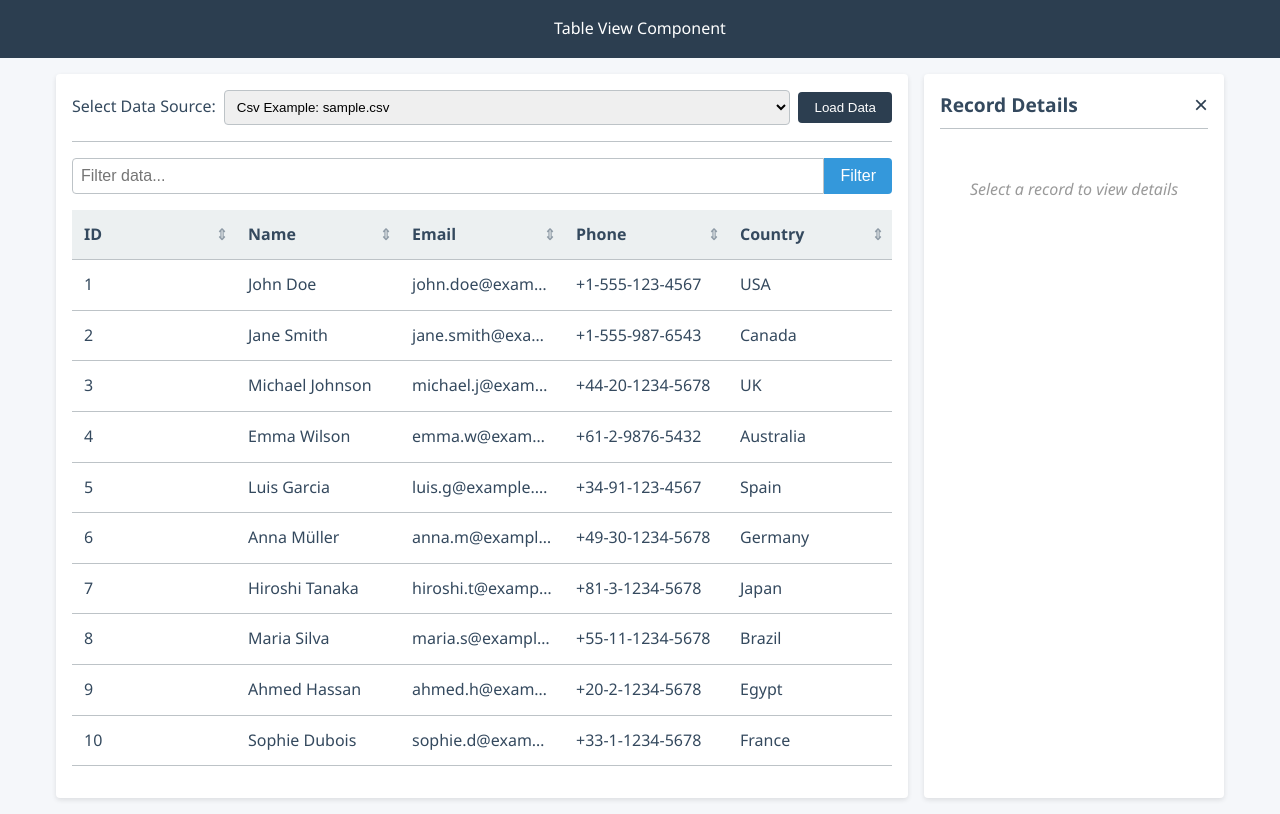
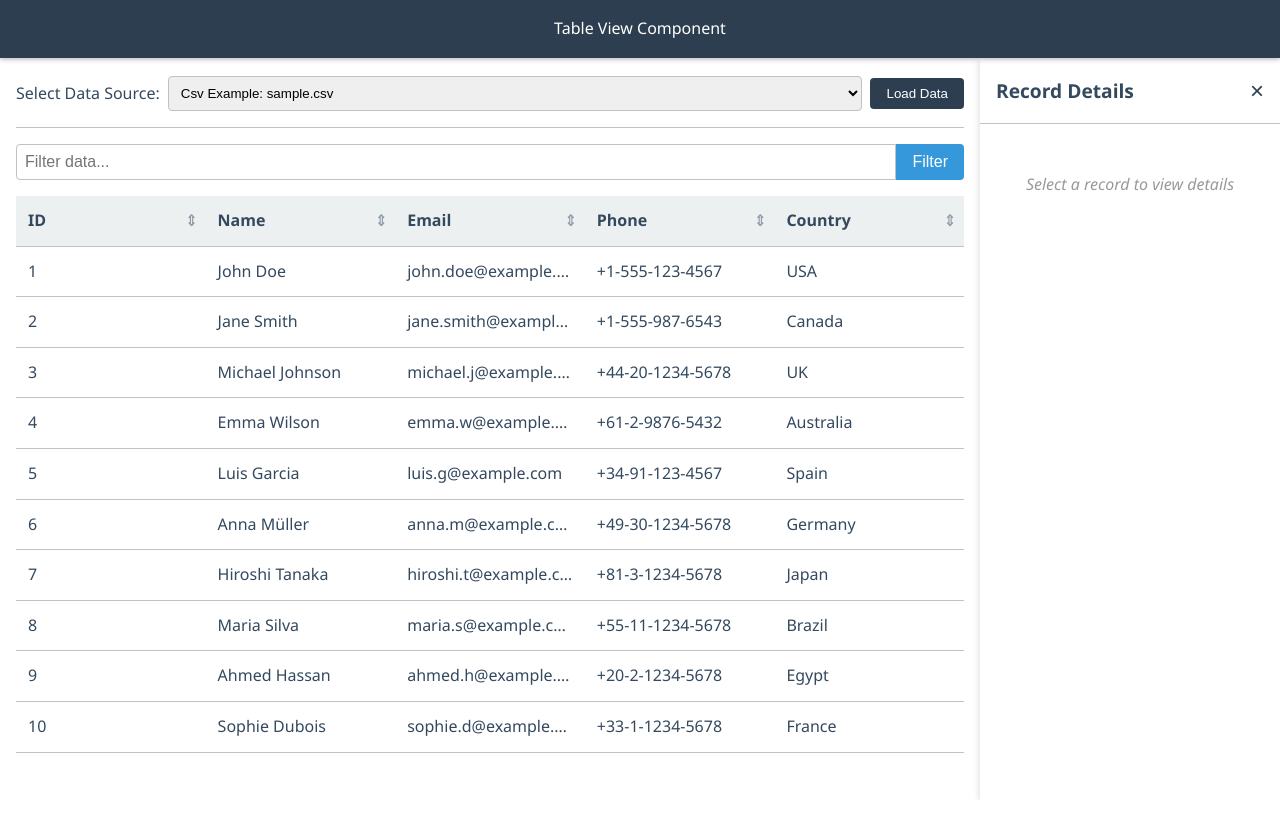
Before and after one commit to walter-a-jablonowski/table-view, a PHP site: page / in a window 1280 px wide. Run offline with PHP 8.4, Linux system fonts and the light colour scheme.

Commit message:
Fixed layout

```diff
--- a/styles.css
+++ b/styles.css
@@ -22,19 +22,32 @@
   padding: 0;
 }
 
+html, body {
+  height: 100%;
+  overflow: hidden;
+}
+
 body {
   font-family: 'Segoe UI', Tahoma, Geneva, Verdana, sans-serif;
   line-height: 1.6;
   color: var(--dark-color);
   background-color: #f5f7fa;
+  display: flex;
+  flex-direction: column;
 }
 
-/* Header */
+/* Header - fixed to the top */
 header {
   background-color: var(--secondary-color);
   color: white;
   padding: 1rem;
   text-align: center;
+  position: fixed;
+  top: 0;
+  left: 0;
+  right: 0;
+  z-index: 100;
+  box-shadow: 0 2px 5px rgba(0, 0, 0, 0.2);
 }
 
 header p {
@@ -42,22 +55,24 @@ header p {
   opacity: 0.8;
 }
 
-/* Container layout */
+/* Container layout - adjusted to work with fixed header */
 .container {
   display: flex;
-  max-width: 1200px;
-  margin: 0 auto;
-  padding: 1rem;
+  width: 100%;
+  height: calc(100vh - 60px); /* Adjust based on header height */
+  margin-top: 60px; /* Same as header height */
+  overflow: hidden;
 }
 
-/* Table section */
+/* Table section - fill available space */
 .table-section {
   flex: 1;
-  margin-right: 1rem;
   background-color: white;
-  border-radius: 4px;
   box-shadow: 0 2px 5px rgba(0, 0, 0, 0.1);
   padding: 1rem;
+  display: flex;
+  flex-direction: column;
+  overflow: hidden;
 }
 
 /* Data source selector */
@@ -122,6 +137,12 @@ header p {
   background-color: #2980b9;
 }
 
+/* Table container - fill available space */
+#table-view {
+  flex: 1;
+  overflow: auto;
+}
+
 /* Load more button */
 #load-more-button {
   display: block;
@@ -133,10 +154,39 @@ header p {
   cursor: pointer;
   text-align: center;
   font-size: 1rem;
+  margin-top: auto; /* Push to bottom of flex container */
 }
 
 #load-more-button:hover {
   background-color: #dde4e6;
+}
+
+/* Detail container - no padding or margins, right side */
+.detail-container {
+  width: 300px;
+  background-color: white;
+  box-shadow: -2px 0 5px rgba(0, 0, 0, 0.1);
+  padding: 0;
+  margin: 0;
+  height: 100%;
+  overflow-y: auto;
+}
+
+.detail-header {
+  display: flex;
+  justify-content: space-between;
+  align-items: center;
+  padding: 1rem;
+  border-bottom: 1px solid var(--border-color);
+}
+
+.detail-header h2 {
+  font-size: 1.2rem;
+  margin: 0;
+}
+
+.detail-content {
+  padding: 1rem;
 }
 
 /* Responsive breakpoints */
@@ -144,28 +194,30 @@ header p {
 @media (max-width: 576px) {
   .container {
     flex-direction: column;
+    height: calc(100vh - 60px);
   }
 
   .table-section {
-    margin-right: 0;
-    margin-bottom: 1rem;
+    flex: 1;
+    overflow: auto;
   }
 
   .detail-container {
     width: 100%;
+    height: 40%;
+    box-shadow: 0 -2px 5px rgba(0, 0, 0, 0.1);
   }
 
   .detail-container.mobile-view {
     position: fixed;
-    top: 0;
+    top: 60px; /* Adjust based on header height */
     left: 0;
     right: 0;
     bottom: 0;
     z-index: 1000;
     display: none;
-    max-height: 100vh;
+    height: calc(100vh - 60px);
     width: 100%;
-    border-radius: 0;
   }
 
   .detail-container.mobile-view.active {
@@ -189,22 +241,6 @@ header p {
 
 /* Medium devices (tablets, 768px and down) */
 @media (min-width: 577px) and (max-width: 768px) {
-  .container {
-    flex-direction: column;
-  }
-
-  .table-section {
-    margin-right: 0;
-    margin-bottom: 1rem;
-  }
-
-  .detail-container {
-    width: 100%;
-  }
-}
-
-/* Large devices (desktops, 992px and down) */
-@media (min-width: 769px) and (max-width: 992px) {
   .detail-container {
     width: 250px;
   }
--- a/table-view/styles.css
+++ b/table-view/styles.css
@@ -20,8 +20,9 @@
 .table-container {
   width: 100%;
   overflow-x: auto;
-  margin-bottom: 1rem;
+  height: 100%;
   min-height: 200px;
+  margin-bottom: 0;
 }
 
 /* Table styles */
@@ -43,6 +44,9 @@
 .table-header {
   font-weight: bold;
   background-color: var(--light-color);
+  position: sticky;
+  top: 0;
+  z-index: 10;
 }
 
 .table-cell {
@@ -131,10 +135,8 @@
 .detail-container {
   width: 300px;
   background-color: white;
-  border-radius: 4px;
   box-shadow: 0 2px 5px rgba(0, 0, 0, 0.1);
-  padding: 1rem;
-  max-height: calc(100vh - 2rem);
+  height: 100%;
   overflow-y: auto;
 }
 
@@ -142,9 +144,9 @@
   display: flex;
   justify-content: space-between;
   align-items: center;
-  margin-bottom: 1rem;
-  padding-bottom: 0.5rem;
+  padding: 1rem;
   border-bottom: 1px solid var(--border-color);
+  margin-bottom: 0;
 }
 
 .detail-header h2 {
@@ -162,6 +164,7 @@
 
 .detail-content {
   min-height: 100px;
+  padding: 1rem;
 }
 
 .detail-item {
```
